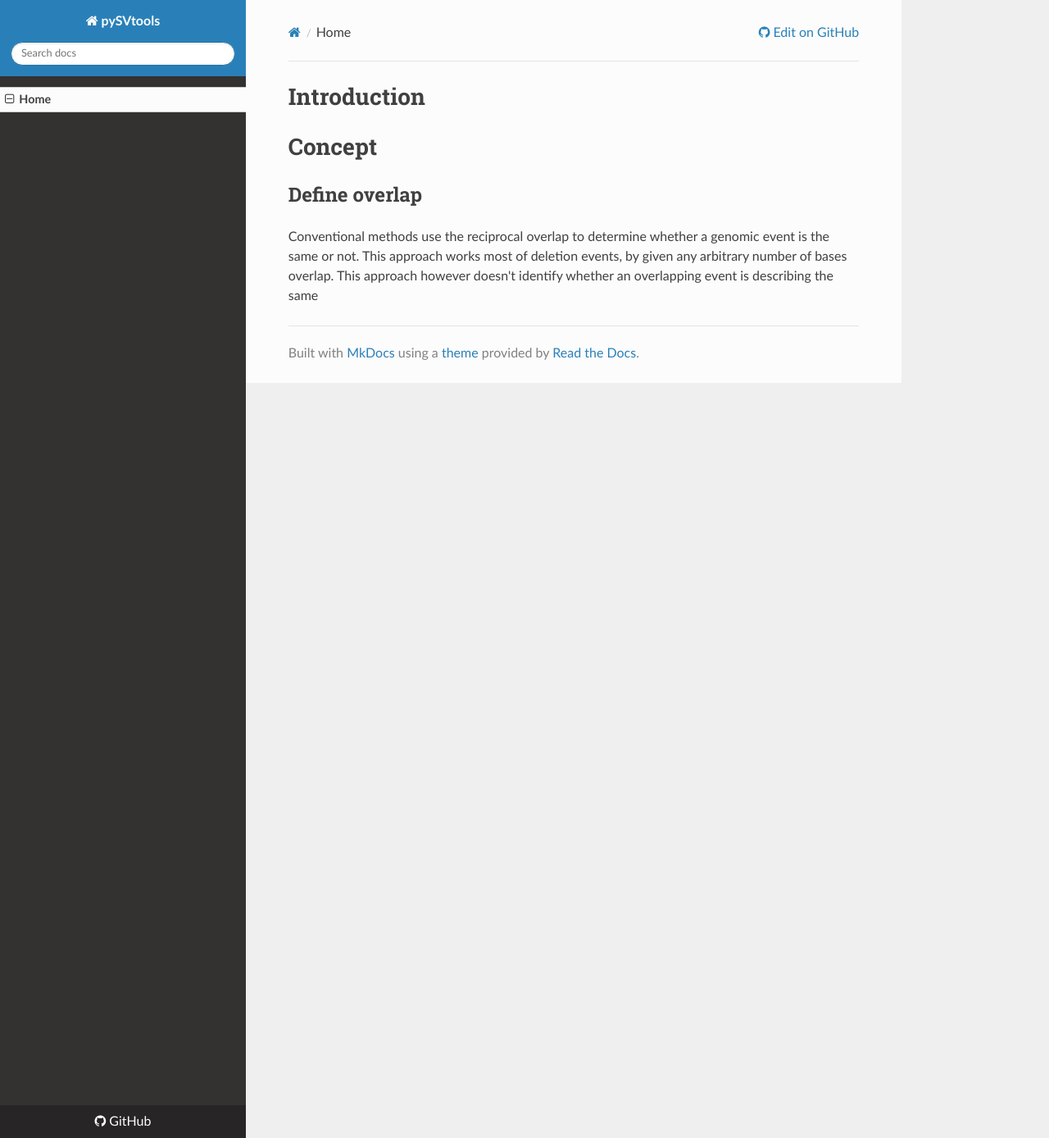
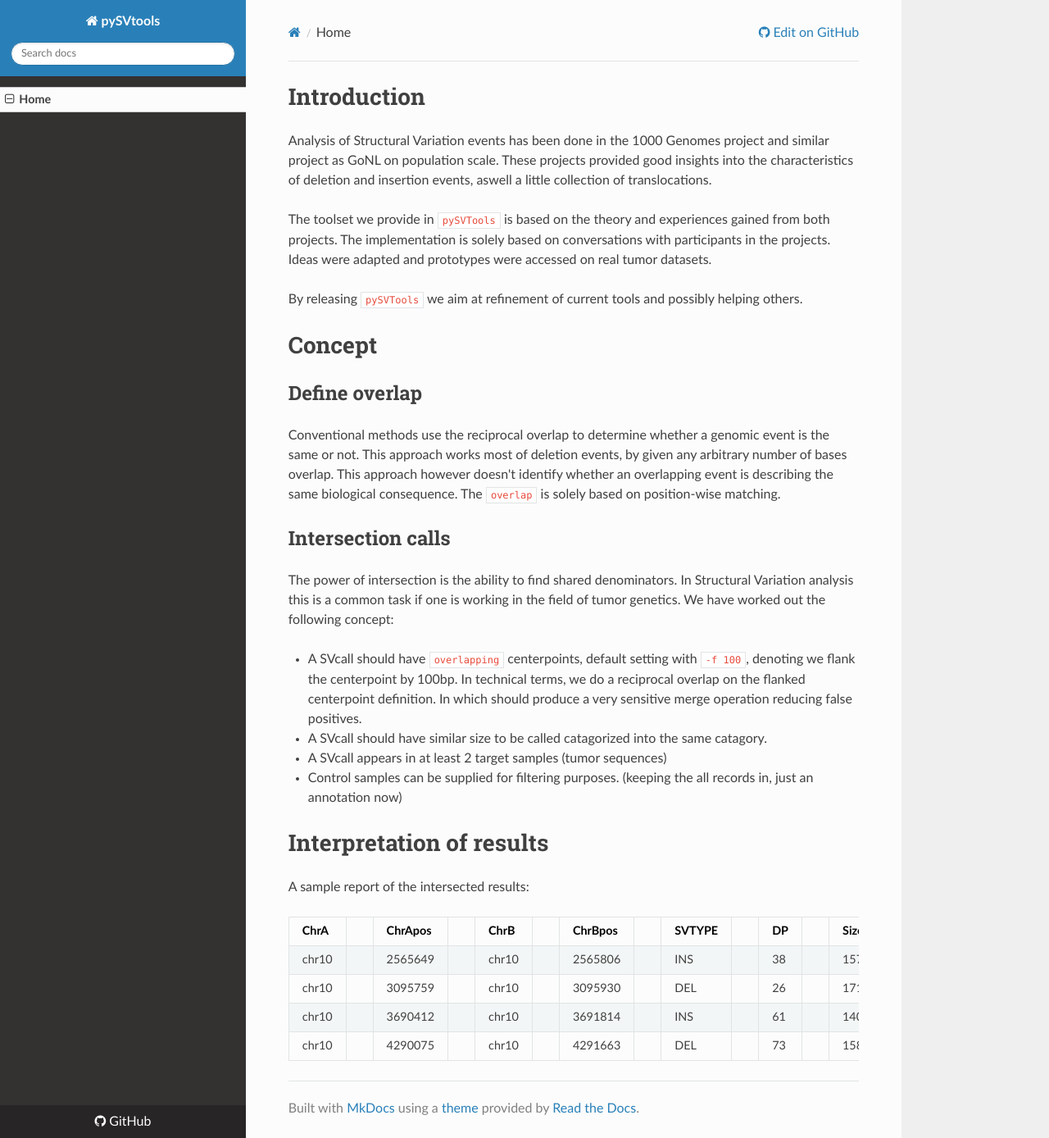
Before and after one commit to wyleung/pySVtools, an MkDocs documentation site: the page built from docs/index.md, in a window 1280 px wide and 1388 px high. Shown: the whole window at 82% size. Built offline with MkDocs 1.6.1, drawn with Linux system fonts in a browser that asks for light colours; nearby versions of some CDN libraries; old or Windows-style settings are respelled for this version of MkDocs.

Commit message:
Documentation updat

```diff
--- a/docs/index.md
+++ b/docs/index.md
@@ -1,4 +1,10 @@
 # Introduction
+
+Analysis of Structural Variation events has been done in the 1000 Genomes project and similar project as GoNL on population scale. These projects provided good insights into the characteristics of deletion and insertion events, aswell a little collection of translocations.
+
+The toolset we provide in `pySVTools` is based on the theory and experiences gained from both projects. The implementation is solely based on conversations with participants in the projects. Ideas were adapted and prototypes were accessed on real tumor datasets.
+
+By releasing `pySVTools` we aim at refinement of current tools and possibly helping others.
 
 # Concept
 
@@ -6,4 +12,24 @@
 
 Conventional methods use the reciprocal overlap to determine whether a genomic event is the same or not.
 This approach works most of deletion events, by given any arbitrary number of bases overlap. This approach however doesn't identify
-whether an overlapping event is describing the same
+whether an overlapping event is describing the same biological consequence. The `overlap` is solely based on position-wise matching.
+
+## Intersection calls
+
+The power of intersection is the ability to find shared denominators. In Structural Variation analysis this is a common task if one is working in the field of tumor genetics. We have worked out the following concept:
+
+ * A SVcall should have `overlapping` centerpoints, default setting with `-f 100`, denoting we flank the centerpoint by 100bp. In technical terms, we do a reciprocal overlap on the flanked centerpoint definition. In which should produce a very sensitive merge operation reducing false positives.
+ * A SVcall should have similar size to be called catagorized into the same catagory.
+ * A SVcall appears in at least 2 target samples (tumor sequences)
+ * Control samples can be supplied for filtering purposes. (keeping the all records in, just an annotation now)
+
+# Interpretation of results
+
+A sample report of the intersected results:
+
+|ChrA|	|ChrApos|	|ChrB|	|ChrBpos|	|SVTYPE|	|DP|	|Size|	|FA.commonhits.vcf|	|size|	|530.commonhits.vcf|	|size|
+|---|---|---|---|---|---|---|---|---|---|---|---|---|---|---|---|---|---|---|---|---|
+|chr10|	|2565649|	|chr10|	|2565806|	|INS|	|38|	|157|	|chr10:2565762-2565886|	|124|	|chr10:2565649-2565806|	|157|
+|chr10|	|3095759|	|chr10|	|3095930|	|DEL|	|26|	|171|	|chr10:3095199-3096437|	|1238|	|chr10:3095129-3096551|	|1422|
+|chr10|	|3690412|	|chr10|	|3691814|	|INS|	|61|	|1402|	|chr10:3690412-3691814|	|1402|	|	|	|	|
+|chr10|	|4290075|	|chr10|	|4291663|	|DEL|	|73|	|1588|	|chr10:4290103-4291692|	|1589|	|chr10:4290109-4291673|	|1564|
--- a/mkdocs.yml
+++ b/mkdocs.yml
@@ -2,4 +2,4 @@ site_name: pySVtools
 pages:
 - ['index.md', 'Home']
 theme: readthedocs
-repo_url: https://github.com/LUMC/pySVtools
+repo_url: https://github.com/wyleung/pySVtools
```
Also changed, not shown: README.md (+5 -1 lines).
